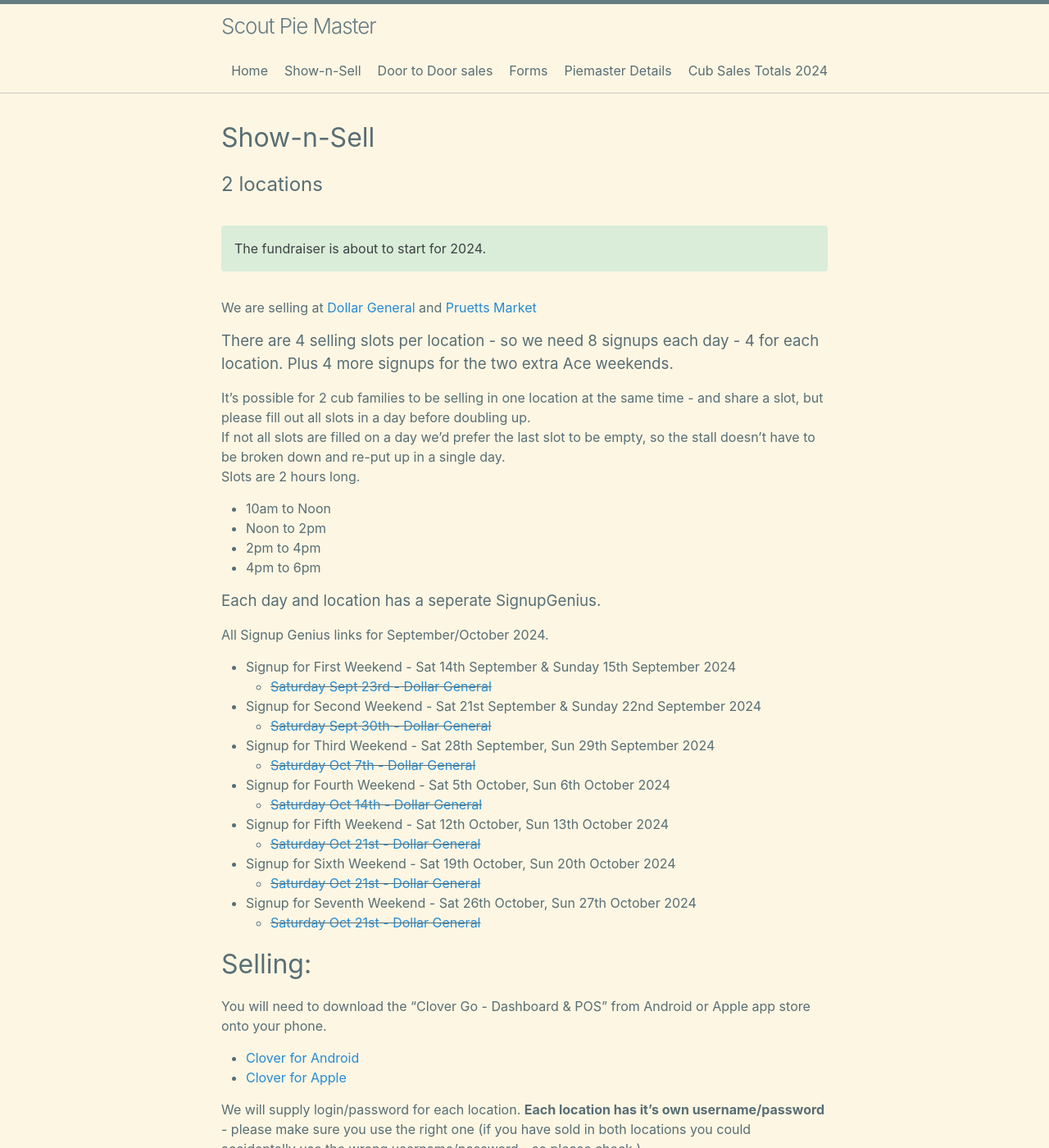
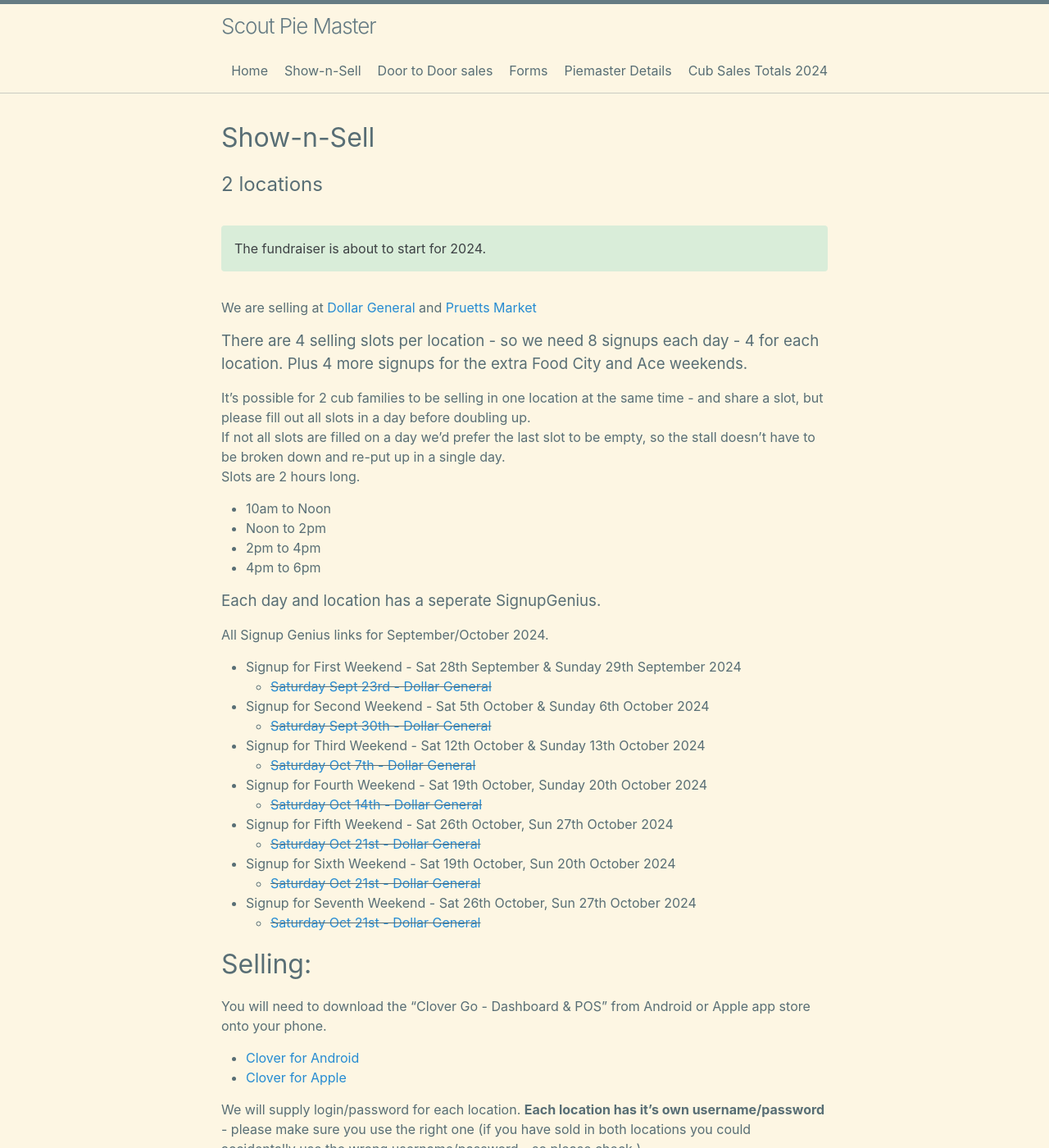
Before and after one commit to CodeJourneymen/scoutpiemaster, a Jekyll site: the page built from shownsell.md, in a window 1280 px wide and 1400 px high. Shown: the whole window at 82% size. Built offline with Jekyll 4.4.1, drawn with Linux system fonts in a browser that asks for light colours.

Commit message:
Update shownsell.md

```diff
--- a/shownsell.md
+++ b/shownsell.md
@@ -12,7 +12,7 @@ The fundraiser is about to start for 2024.
 We are selling at [Dollar General](https://www.google.com/maps/place/Dollar+General/@35.1744822,-85.3314633,17z/data=!3m2!4b1!5s0x8860f449559ad427:0xd12cea5ca04fd5cf!4m5!3m4!1s0x8860f44bffddafb7:0x14737cbbf3090bd2!8m2!3d35.1744822!4d-85.3292746) and [Pruetts Market](https://www.google.com/maps/place/Pruett's+Market/@35.1386309,-85.330655,17z/data=!3m1!4b1!4m5!3m4!1s0x8860f5919d29f255:0x510723ddf790f66a!8m2!3d35.1386309!4d-85.328461)
 
 
-### There are 4 selling slots per location  - so we need 8 signups each day - 4 for each location. Plus 4 more signups for the two extra Ace weekends.
+### There are 4 selling slots per location  - so we need 8 signups each day - 4 for each location. Plus 4 more signups for the extra Food City and Ace weekends.
 
 It's possible for 2 cub families to be selling in one location at the same time - and share a slot, but please fill out all slots in a day before doubling up.<br/>
 If not all slots are filled on a day we'd prefer the last slot to be empty, so the stall doesn't have to be broken down and re-put up in a single day.<br/>
@@ -25,19 +25,19 @@ Slots are 2 hours long.
 ### Each day and location has a seperate SignupGenius.
 
 All Signup Genius links for September/October 2024.
-- Signup for First Weekend - Sat 14th September & Sunday 15th September 2024
+- Signup for First Weekend - Sat 28th September & Sunday 29th September 2024
   - ~~[Saturday Sept 23rd -  Dollar General](https://www.signupgenius.com/go/5080C4BAFAA29A2FA7-dollar)~~
 
-- Signup for Second Weekend - Sat 21st September &  Sunday 22nd September 2024
+- Signup for Second Weekend - Sat 5th October &  Sunday 6th October 2024
   - ~~[Saturday Sept 30th -  Dollar General](https://www.signupgenius.com/go/5080C4BAFAA29A2FA7-satsept1)~~
 
-- Signup for Third Weekend - Sat 28th September, Sun 29th September 2024
+- Signup for Third Weekend - Sat 12th October & Sunday 13th October 2024
   - ~~[Saturday Oct 7th -  Dollar General](https://www.signupgenius.com/go/5080C4BAFAA29A2FA7-satoct2)~~
 
-- Signup for Fourth Weekend - Sat 5th October, Sun 6th October 2024
+- Signup for Fourth Weekend - Sat 19th October, Sunday 20th October 2024
   - ~~[Saturday Oct 14th -  Dollar General](https://www.signupgenius.com/go/5080C4BAFAA29A2FA7-satoct6)~~
 
-- Signup for Fifth Weekend - Sat 12th October, Sun 13th October 2024
+- Signup for Fifth Weekend - Sat 26th October, Sun 27th October 2024
   - ~~[Saturday Oct 21st -  Dollar General](https://www.signupgenius.com/go/5080C4BAFAA29A2FA7-satoct8)~~
 
 - Signup for Sixth Weekend - Sat 19th October, Sun 20th October 2024
```
